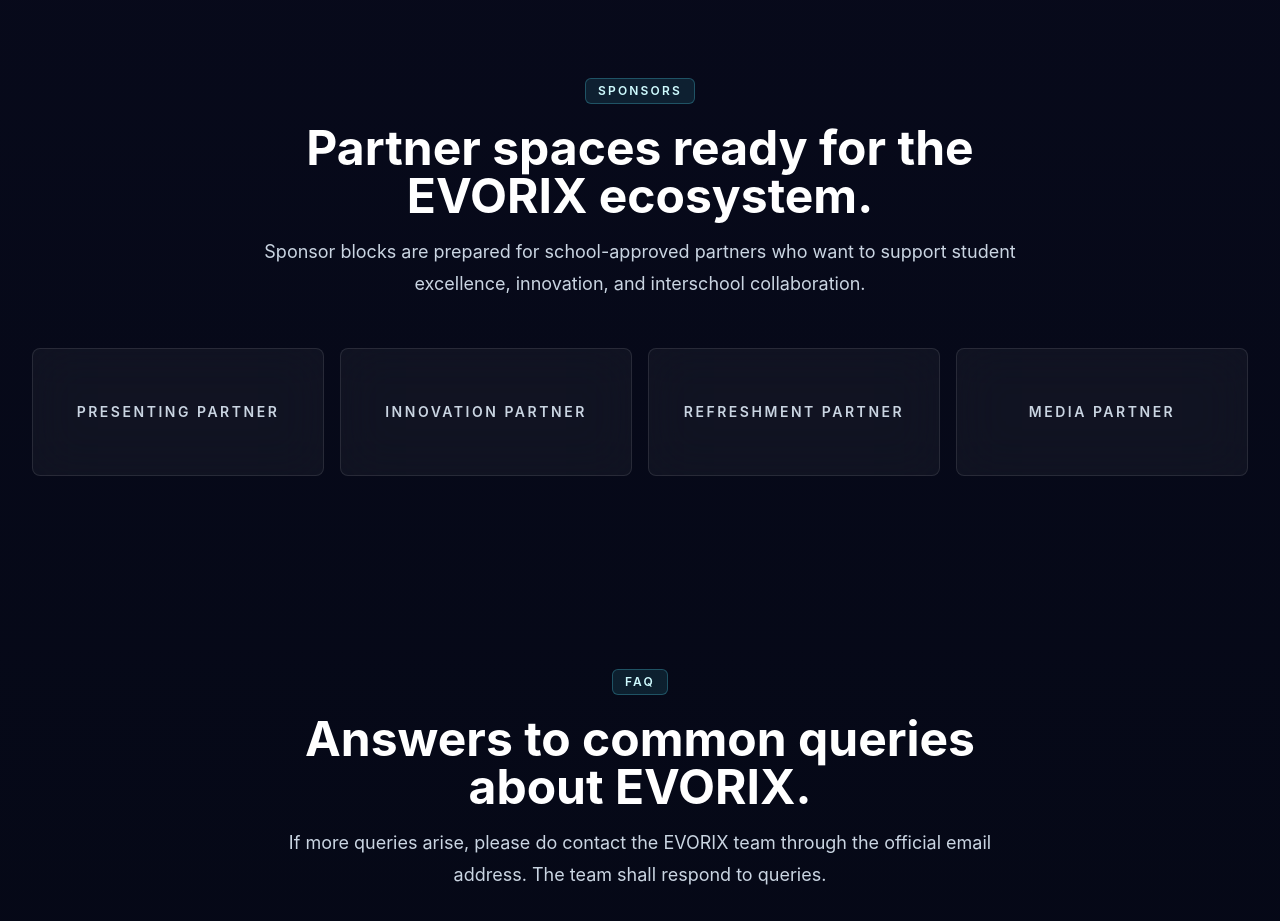
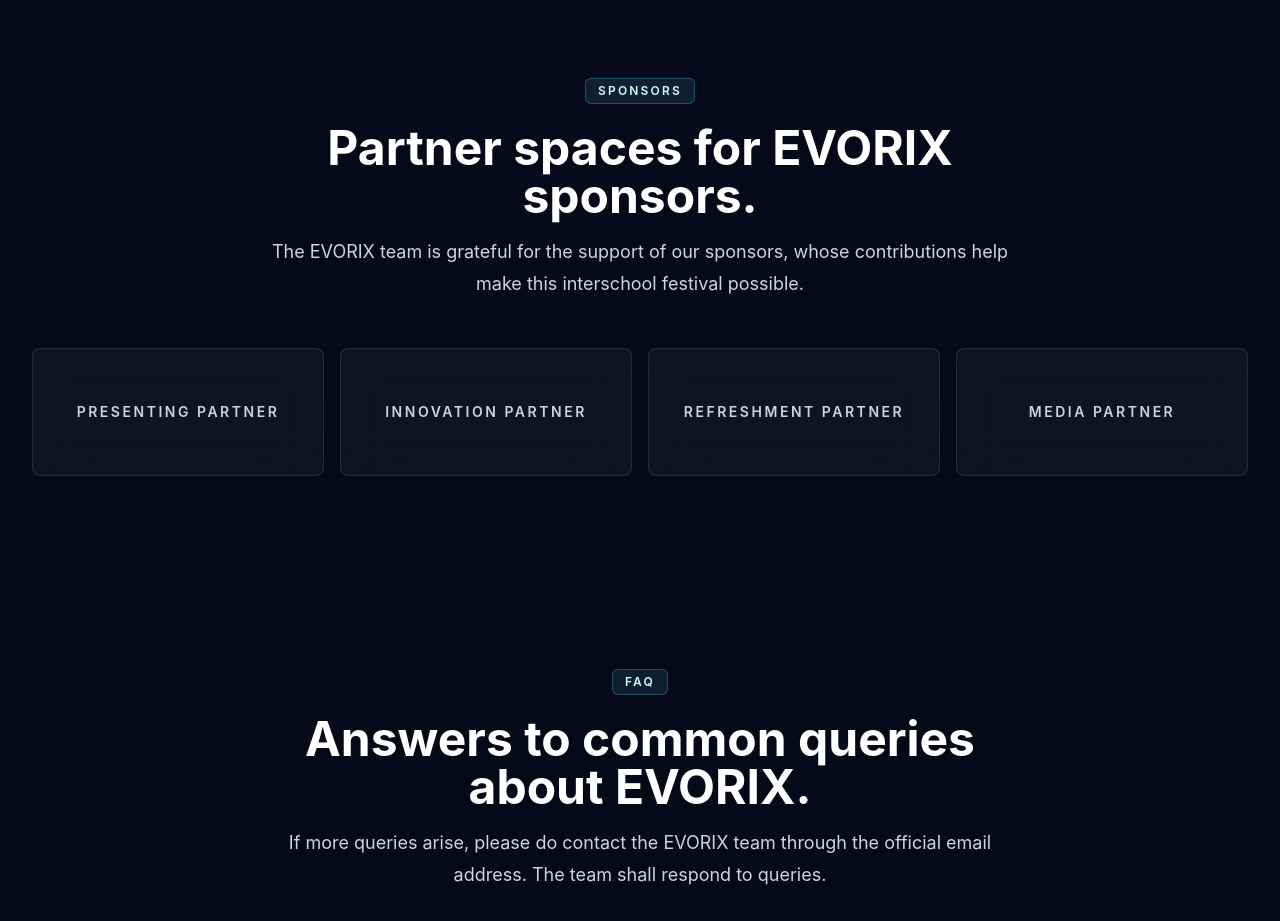
Before and after one commit to nandanamshine-pixel/Evorix-26-, a Next.js app: page / in a window 1280 px wide. Shown: the part 2540-3461 px from the top of the page. Built offline with nearby package versions, Linux system fonts and the light colour scheme.

Commit message:
sponsor2

```diff
--- a/src/components/site/sections.tsx
+++ b/src/components/site/sections.tsx
@@ -153,8 +153,8 @@ export function LandingSections() {
         <Container>
           <SectionHeading
             eyebrow="Sponsors"
-            title="Partner spaces ready for the EVORIX ecosystem."
-            description="Sponsor blocks are prepared for school-approved partners who want to support student excellence, innovation, and interschool collaboration."
+            title="Partner spaces for EVORIX sponsors."
+            description="The EVORIX team is grateful for the support of our sponsors, whose contributions help make this interschool festival possible."
           />
           <div className="mt-12 grid gap-4 sm:grid-cols-2 lg:grid-cols-4">
             {sponsors.map((sponsor) => (
```
